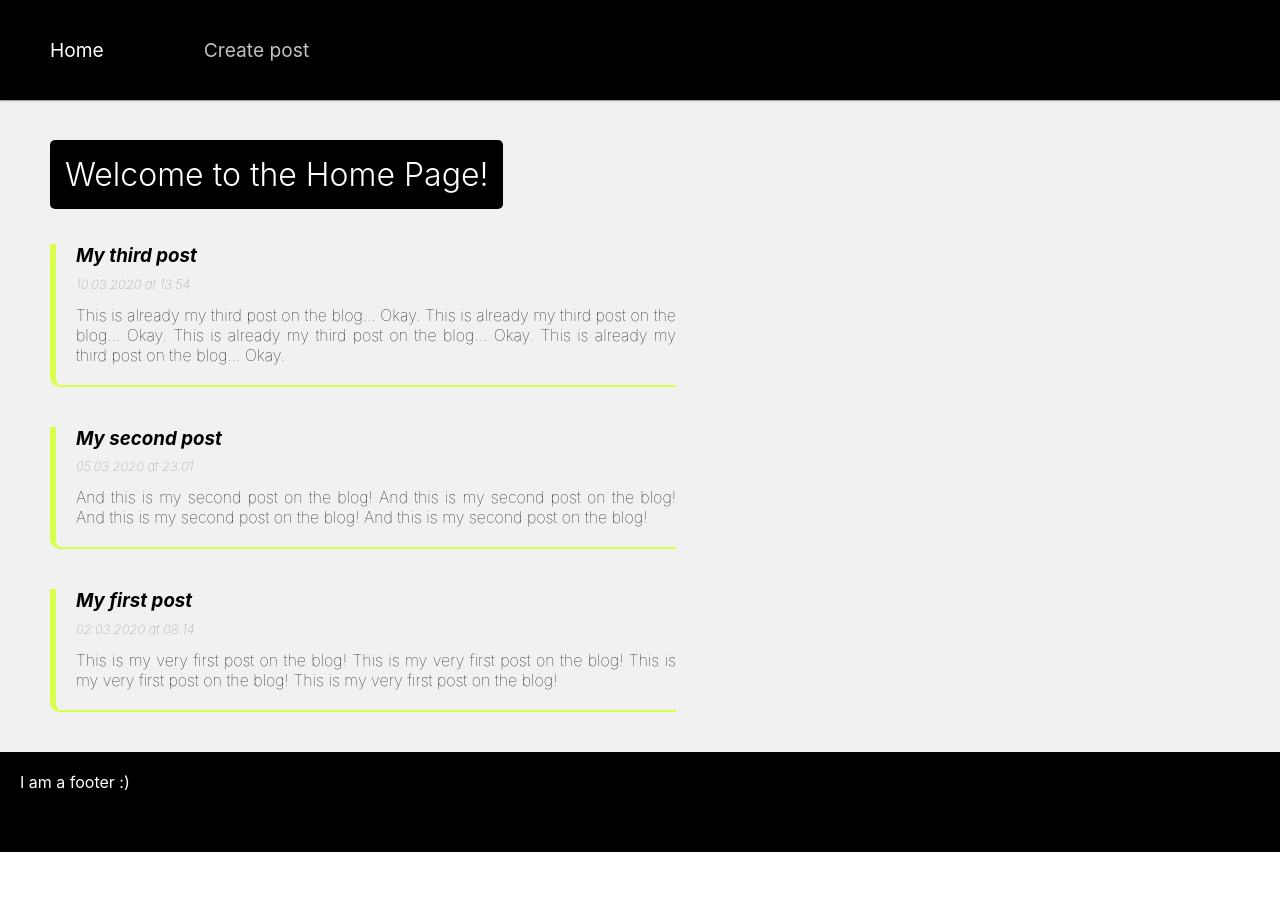
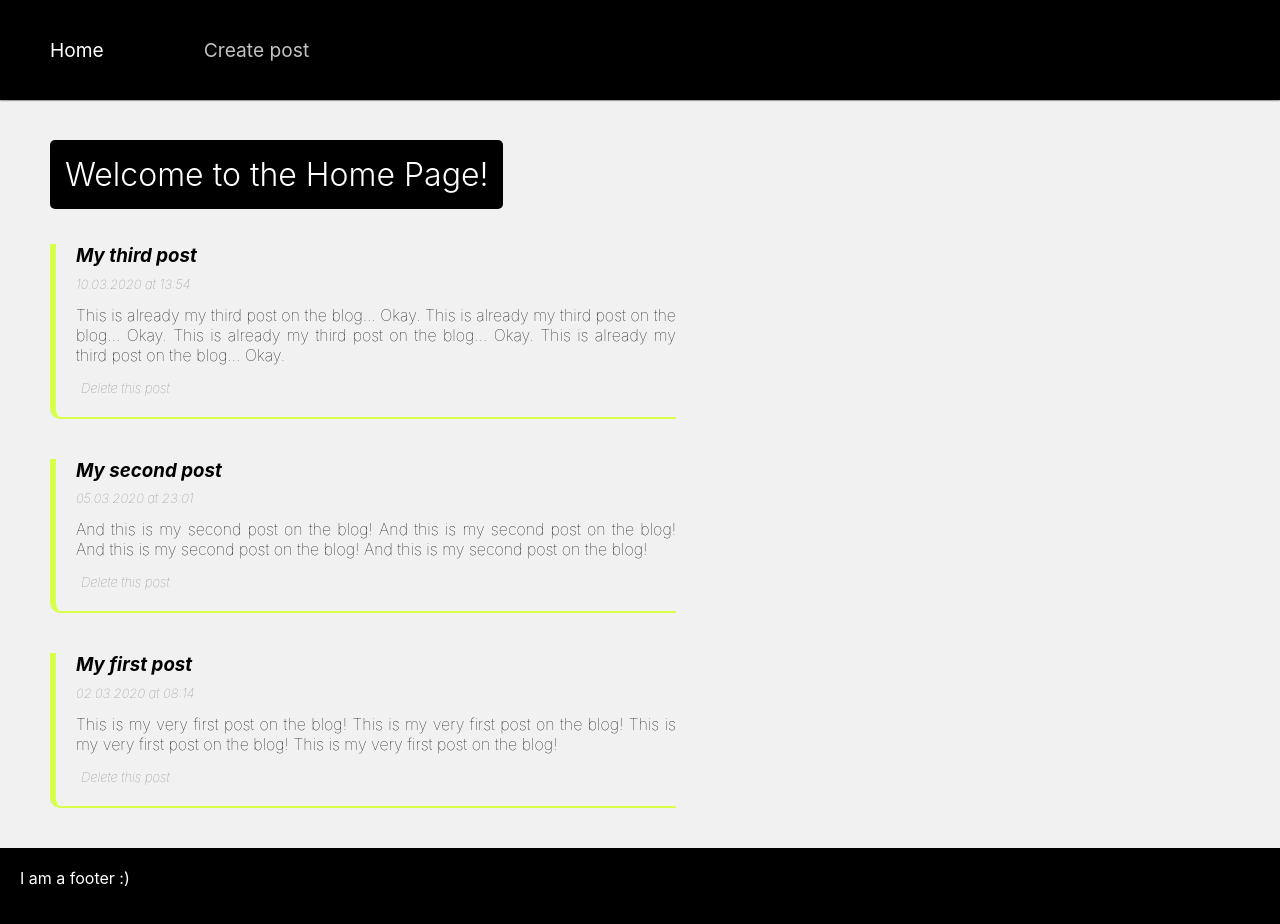
Before and after one commit to KonradCichoszewski/blog-react, a React (Create React App) app: page / in a window 1280 px wide. Shown: the top 924 px of the page. Before the commit the page ends 852 px from the top, so only its background shows below. Built offline with nearby package versions, Linux system fonts and the light colour scheme.

Commit message:
Implemented deleting particular post

```diff
--- a/src/components/Post.js
+++ b/src/components/Post.js
@@ -1,9 +1,21 @@
 import React from 'react'
+import {connect} from 'react-redux'
 
-export default function Post(props) {
+import {deletePost} from '../redux/actions'
+
+function Post(props) {
   return <div className='post'>
         <h3>{ props.title }</h3>
         <p>{ props.date }</p>
         <div id="content">{ props.content }</div>
+        <h6 onClick={ () => {console.log(props.id + " -> deleted id"); props.delete(props.id) }}>Delete this post</h6>
     </div>
 }
+
+const mapDispatchToProps = dispatch => {
+  return {
+    delete: (id) => dispatch(deletePost(id))
+  }
+}
+
+export default connect(null, mapDispatchToProps)(Post);
--- a/src/components/PostForm.js
+++ b/src/components/PostForm.js
@@ -1,5 +1,6 @@
 import React from 'react'
 import {connect} from 'react-redux'
+
 import {titleChange, contentChange, handleSubmit} from '../redux/actions'
 
 function PostForm(props) {
--- a/src/components/PostListing.js
+++ b/src/components/PostListing.js
@@ -11,6 +11,7 @@ function PostListing(props) {
           title={post.title}
           content={post.content}
           date={post.date}
+          id={post.id}
           key={post.id}
         />)
     }
@@ -23,15 +24,4 @@ function mapStateToProps(state) {
   }
 }
 
-// function mapDispatchToProps(dispatch) {
-//   return {
-//     addToCart: (item) => {
-//       dispatch({ type: 'ADD', payload: item })
-//     },
-//     removeFromCart: (item) => {
-//       dispatch({ type: 'REMOVE', payload: item })
-//     }
-//   }
-// }
-
-export default connect(mapStateToProps/*, mapDispatchToProps*/)(PostListing)
+export default connect(mapStateToProps)(PostListing)
--- a/src/index.css
+++ b/src/index.css
@@ -90,6 +90,24 @@ nav {
   font-size: small;
 }
 
+.post h6{
+  margin-top: 10px;
+  margin-bottom: -5px;
+  color: grey;
+  font-style: italic;
+  font-weight: lighter;
+  font-size: small;
+  display: inline-block;
+  padding: 5px;
+  border-radius: 5px;
+}
+
+.post h6:hover{
+  color: black;
+  background-color: rgb(202, 202, 202);
+  font-weight: normal;
+}
+
 #content {
   font-weight: lighter;
   text-align: justify;
--- a/src/redux/actions.js
+++ b/src/redux/actions.js
@@ -1,6 +1,7 @@
 const TITLE_CHANGE = 'TITLE_CHANGE'
 const CONTENT_CHANGE = 'CONTENT_CHANGE'
 const SUBMIT = 'SUBMIT'
+const DELETE_POST = 'DELETE_POST'
 
 export function titleChange(value) {
     console.log(value);
@@ -23,3 +24,10 @@ export function handleSubmit() {
         type: SUBMIT
     }
 }
+
+export function deletePost(id) {
+    return{
+        type: DELETE_POST,
+        id: id
+    }
+}
--- a/src/redux/reducers.js
+++ b/src/redux/reducers.js
@@ -38,7 +38,8 @@ let initialState = {
   postForm: {
     title: "no title",
     content: "no content"
-  }
+  },
+  counter: 4
 };
 
 function blogApp(state = initialState, action) {
@@ -62,17 +63,26 @@ function blogApp(state = initialState, action) {
         posts: [
           ...state.posts,
           {
-            id: state.posts.length + 1,
+            id: state.counter++,
             title: state.postForm.title,
             content: state.postForm.content,
             date: getCurrentDate()
           }
         ],
         postForm: {
-          title: "no title",
-          content: "no content"
+          title: "",
+          content: ""
         }
       })
+      case "DELETE_POST": {
+        let filtered = Object.assign([], state.posts)
+        filtered = filtered.filter(post => { return post.id !== action.id })
+        console.log(filtered)
+        return updateObject(state, {
+            posts: filtered,
+            counter: --state.counter
+        }
+      )}
     default: return state
   }
 }
```
